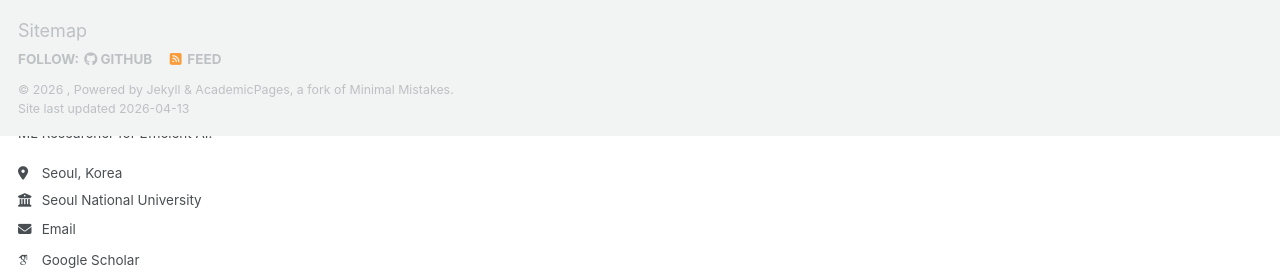
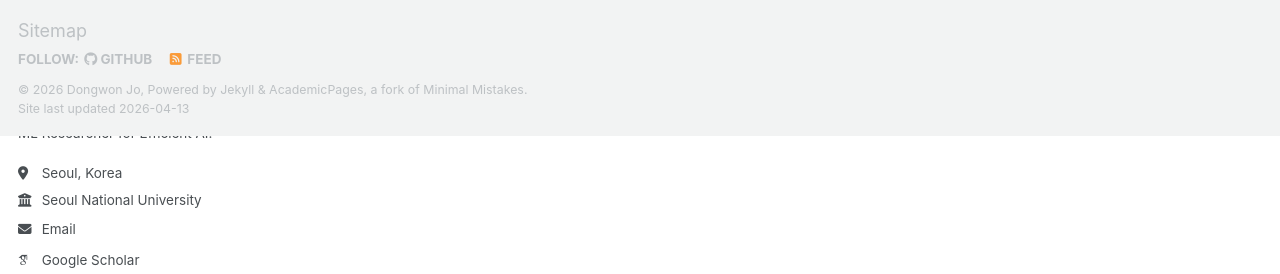
Before and after one commit to dongwonjo/dongwonjo.github.io, a Jekyll site: the page built from _pages/category-archive.html, in a window 1280 px wide. Shown: the part 233-507 px from the top of the page. Built offline with Jekyll 4.4.1, drawn with Linux system fonts in a browser that asks for light colours; some web fonts are replaced; a script bundle is joined from its source files by our own code; library files that are not in the unit come from our copies.

Commit message:
Update _config.yml

```diff
--- a/_config.yml
+++ b/_config.yml
@@ -11,7 +11,7 @@ locale                   : "en-US"
 site_theme               : "default" # The available themes options are "default", "air", "sunrise", "mint", "dirt" and "contrast"
 title                    : ""
 title_separator          : ""
-name                     : &name ""
+name                     : &name "Dongwon Jo"
 description              : &description "ML Researcher for Efficient AI"   # Update this with a general description of your site, this is the default if not overridden by a page
 url                      : https://dongwonjo.github.io # The base hostname & protocol for your site e.g. "https://[your GitHub username].github.io",
                                                            # or if you already have some other page hosted on Github then use "https://[your GitHub username].github.io/[Your Repo Name]"
```
